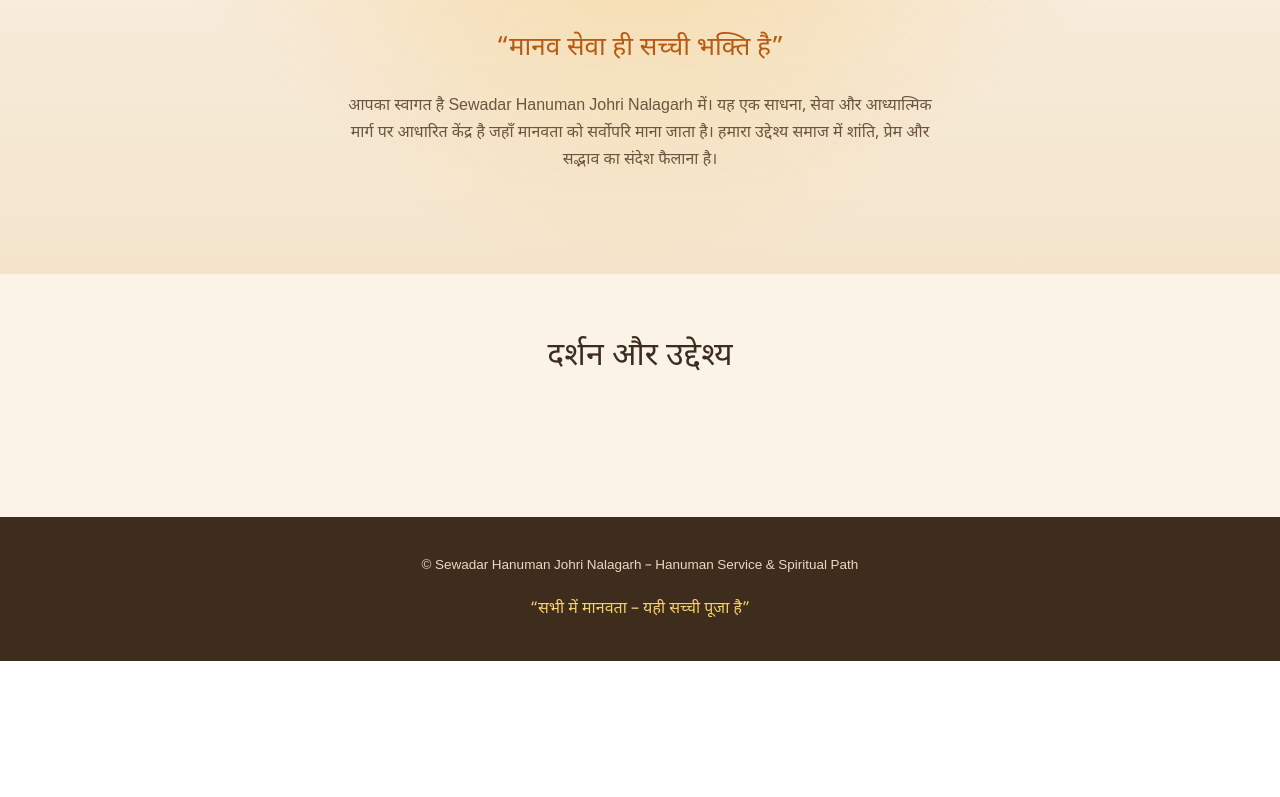
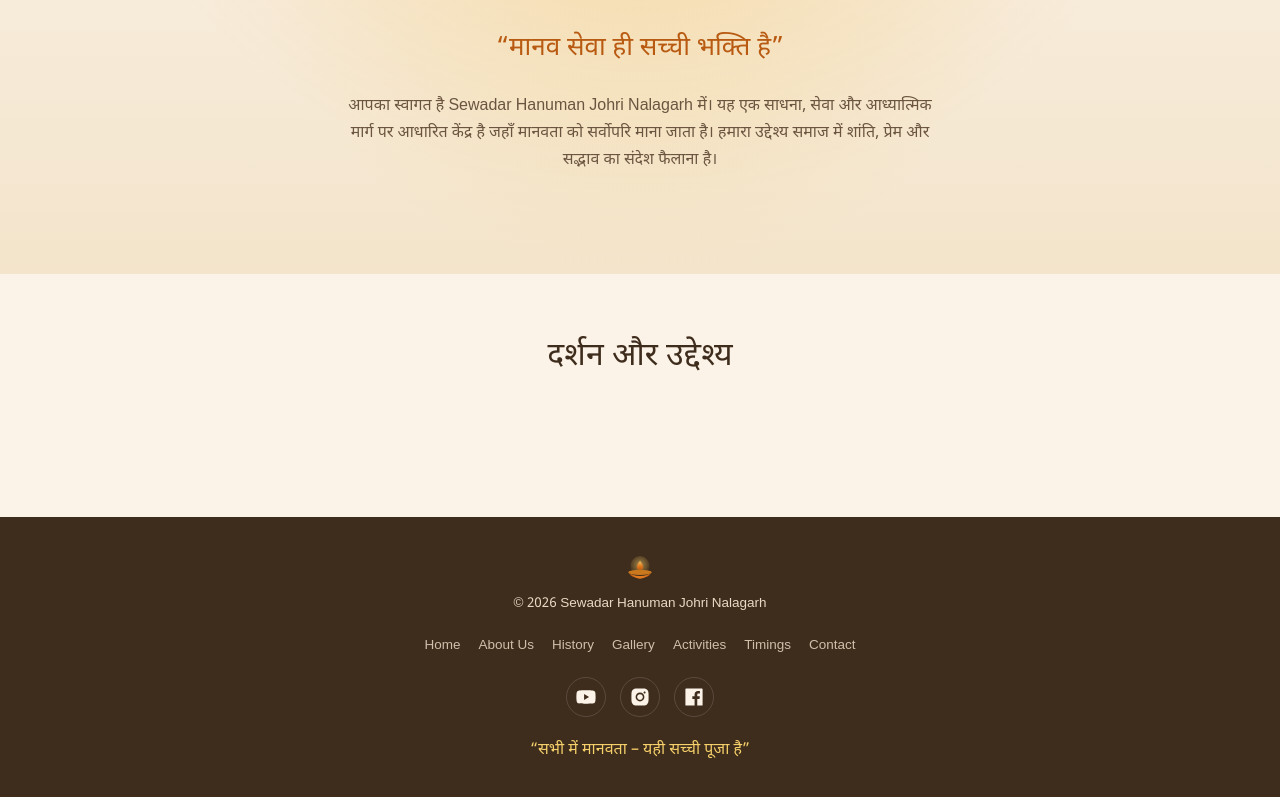
Before and after one commit to Anandvlog/SewadarHumanJohri, a React (Vite) app: page / in a window 1280 px wide. Shown: the part 301-1098 px from the top of the page. Before the commit the page ends 962 px from the top, so only its background shows below. Built offline with nearby package versions, Linux system fonts and the light colour scheme.

Commit message:
add social media

```diff
--- a/package.json
+++ b/package.json
@@ -14,6 +14,7 @@
     "lucide-react": "^1.31.0",
     "react": "^19.2.8",
     "react-dom": "^19.2.8",
+    "react-icons": "^5.7.0",
     "tailwindcss": "^4.3.3"
   },
   "devDependencies": {
--- a/src/App.css
+++ b/src/App.css
@@ -234,6 +234,35 @@ button{font-family:inherit;cursor:pointer;background:none;border:none;color:inhe
 .footer-links button{font-size:13.5px;color:#E9D9C4;opacity:.85;font-family:'Poppins',sans-serif;}
 .footer-links button:hover{opacity:1;color:#F6D06B;}
 .footer-quote{color:#F6D06B;font-size:16px;margin:0;}
+.footer-social {
+  display: flex;
+  align-items: center;
+  justify-content: center;
+  gap: 14px;
+  margin: 20px 0;
+}
+
+.footer-social a {
+  width: 40px;
+  height: 40px;
+
+  display: flex;
+  align-items: center;
+  justify-content: center;
+
+  border: 1px solid rgba(255, 255, 255, 0.15);
+  border-radius: 50%;
+
+  color: inherit;
+  text-decoration: none;
+
+  transition: all 0.3s ease;
+}
+
+.footer-social a:hover {
+  transform: translateY(-3px);
+  border-color: currentColor;
+}
 
 /* ---------- Social ---------- */
 .social-row{display:flex;gap:12px;justify-content:center;align-items:center;}
--- a/src/components/Layout/Footer.jsx
+++ b/src/components/Layout/Footer.jsx
@@ -1,24 +1,85 @@
-const Footer =({ go })  =>{
+import { NAV_ITEMS } from "../../data/siteData";
+import Diya from "../common/Diya";
+
+import {
+  AiFillInstagram,
+  AiFillFacebook,
+  AiFillYoutube,
+  AiFillTwitterCircle,
+} from "react-icons/ai";
+
+const Footer = ({ go }) => {
+  const socialLinks = [
+    {
+      name: "YouTube",
+      url: "https://www.youtube.com/@sewadarhanumanjohri1656",
+      icon: AiFillYoutube,
+    },
+    {
+      name: "Instagram",
+      url: "https://www.instagram.com/sewadar_hanuman_johri?igsh=dnM3NmxhMnFvNmd1",
+      icon: AiFillInstagram,
+    },
+    {
+      name: "Facebook",
+      url: "https://www.facebook.com/share/19FDHDHctN/",
+      icon: AiFillFacebook,
+    },
+  ];
+
   return (
     <footer className="footer">
       <div className="footer-inner">
+
+        {/* Brand */}
         <div className="footer-brand">
-          {/* <Diya size={28} /> */}
-          <p>© Sewadar Hanuman Johri Nalagarh – Hanuman Service &amp; Spiritual Path</p>
+          <Diya size={28} />
+
+          <p>
+            © {new Date().getFullYear()} Sewadar Hanuman Johri Nalagarh
+          </p>
         </div>
-        {/* <nav className="footer-links">
+
+        {/* Navigation */}
+        <nav className="footer-links">
           {NAV_ITEMS.map((item) => (
-            <button key={item.id} onClick={() => go(item.id)}>
+            <button
+              key={item.id}
+              onClick={() => go(item.id)}
+            >
               {item.label}
             </button>
           ))}
-        </nav> */}
-        {/* <SocialRow variant="footer" /> */}
-        <p className="footer-quote">“सभी में मानवता – यही सच्ची पूजा है”</p>
+        </nav>
+
+        {/* Social Media */}
+        <div className="footer-social">
+          {socialLinks.map((social) => {
+            const Icon = social.icon;
+
+            return (
+              <a
+                key={social.name}
+                href={social.url}
+                target="_blank"
+                rel="noopener noreferrer"
+                aria-label={social.name}
+                title={social.name}
+              >
+                <Icon size={22} />
+              </a>
+            );
+          })}
+        </div>
+
+        {/* Quote */}
+        <p className="footer-quote">
+          “सभी में मानवता – यही सच्ची पूजा है”
+        </p>
+
       </div>
     </footer>
   );
+};
 
-}
-
-export default Footer
+export default Footer;
```
Also changed, not shown: 1 other file (tests, documents, lock files or other folders).
